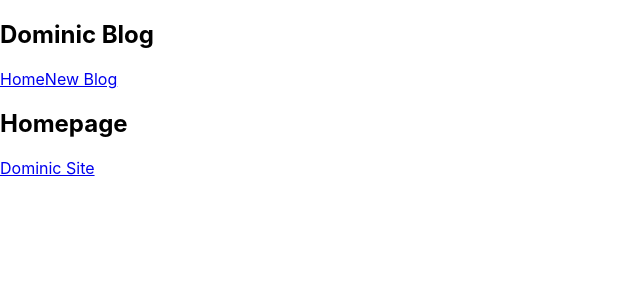
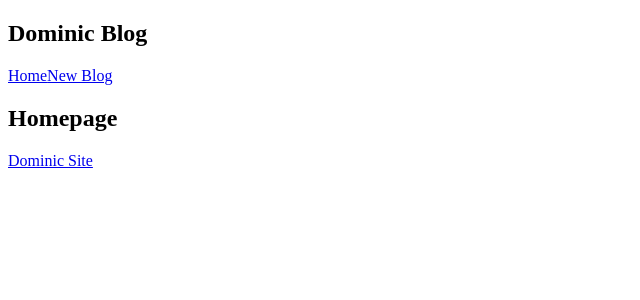
Before and after one commit to dom-the-engineer/dominic-blog, a React (Create React App) app: page / in a window 1280 px wide. Shown: the top 300 px of the page, without its empty margins (0-640 px from the left). Built offline with nearby package versions, Linux system fonts and the light colour scheme.

Commit message:
Replace boilerplate index.css with googleapis font

```diff
--- a/src/index.css
+++ b/src/index.css
@@ -1,13 +1 @@
-body {
-  margin: 0;
-  font-family: -apple-system, BlinkMacSystemFont, 'Segoe UI', 'Roboto', 'Oxygen',
-    'Ubuntu', 'Cantarell', 'Fira Sans', 'Droid Sans', 'Helvetica Neue',
-    sans-serif;
-  -webkit-font-smoothing: antialiased;
-  -moz-osx-font-smoothing: grayscale;
-}
-
-code {
-  font-family: source-code-pro, Menlo, Monaco, Consolas, 'Courier New',
-    monospace;
-}
+@import url('https://fonts.googleapis.com/css2?family=Quicksand:wght@300;400;500;600;700&display=swap');
```
